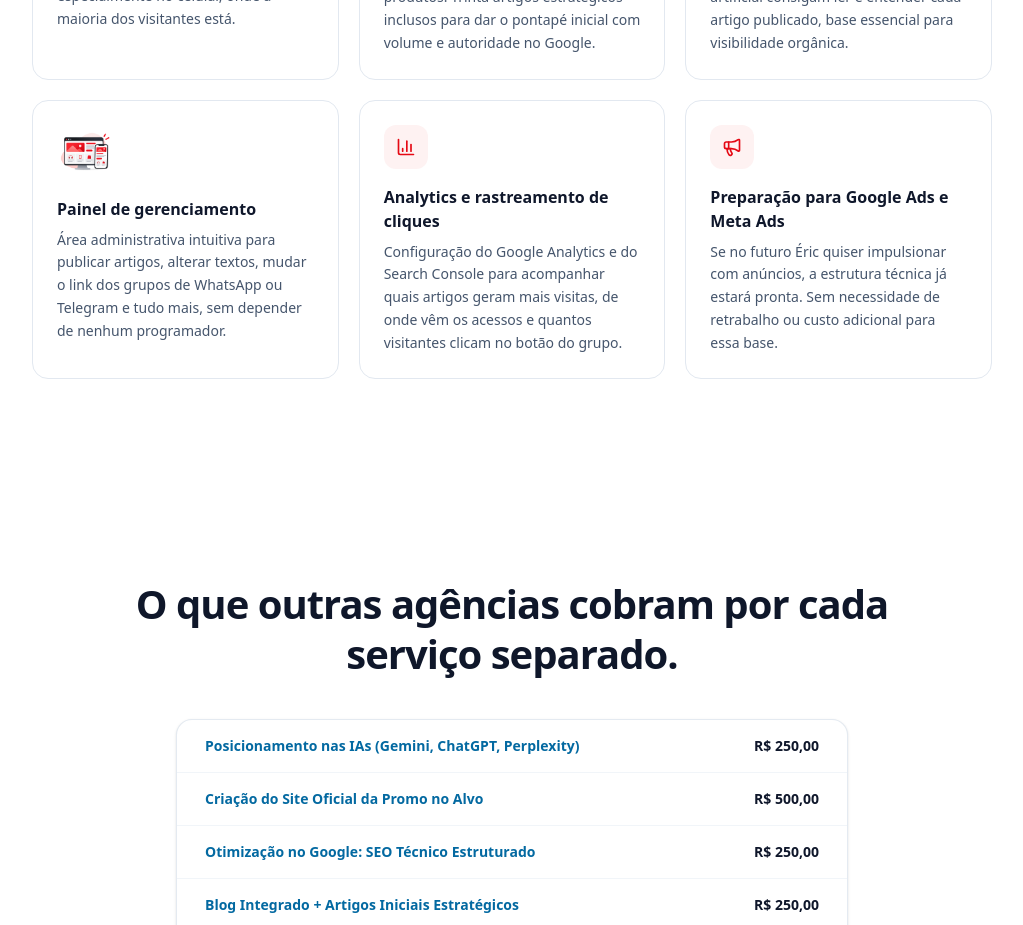
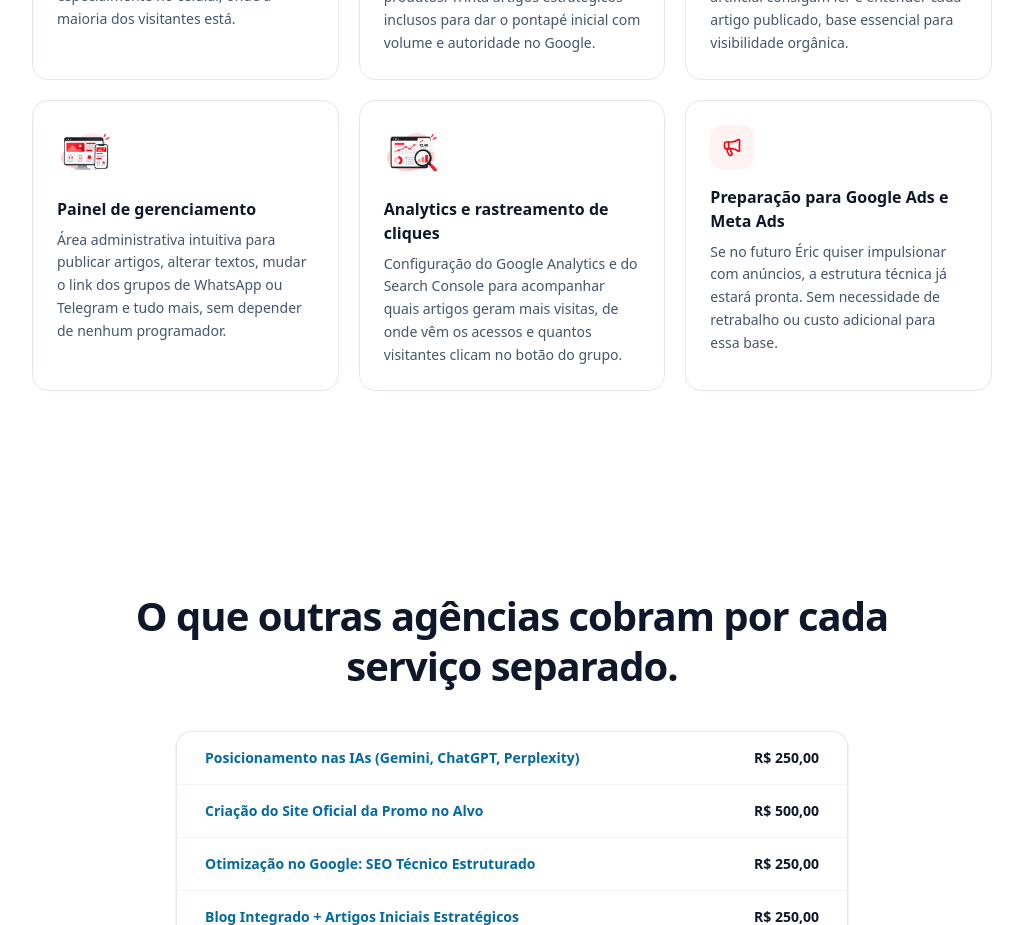
Before and after one commit to t0non/lpPropostaEric, a Next.js app: page / in a window 1280 px wide. Shown: the part 3720-4645 px from the top of the page, without its empty margins (128-1151 px from the left). Built offline with nearby package versions, Linux system fonts and the light colour scheme; a web font is replaced by a local one.

Commit message:
feat: conectar card_trackeamento.png no card de Analytics e Rastreamento

```diff
--- a/src/components/Deliverables.tsx
+++ b/src/components/Deliverables.tsx
@@ -34,7 +34,7 @@ export function Deliverables() {
       benefit: "Área administrativa intuitiva para publicar artigos, alterar textos, mudar o link dos grupos de WhatsApp ou Telegram e tudo mais, sem depender de nenhum programador.",
     },
     {
-      icon: BarChart3,
+      image: "/card_trackeamento.png",
       title: "Analytics e rastreamento de cliques",
       benefit: "Configuração do Google Analytics e do Search Console para acompanhar quais artigos geram mais visitas, de onde vêm os acessos e quantos visitantes clicam no botão do grupo.",
     },
```
Also changed, not shown: public/card_trackeamento.png (added).
